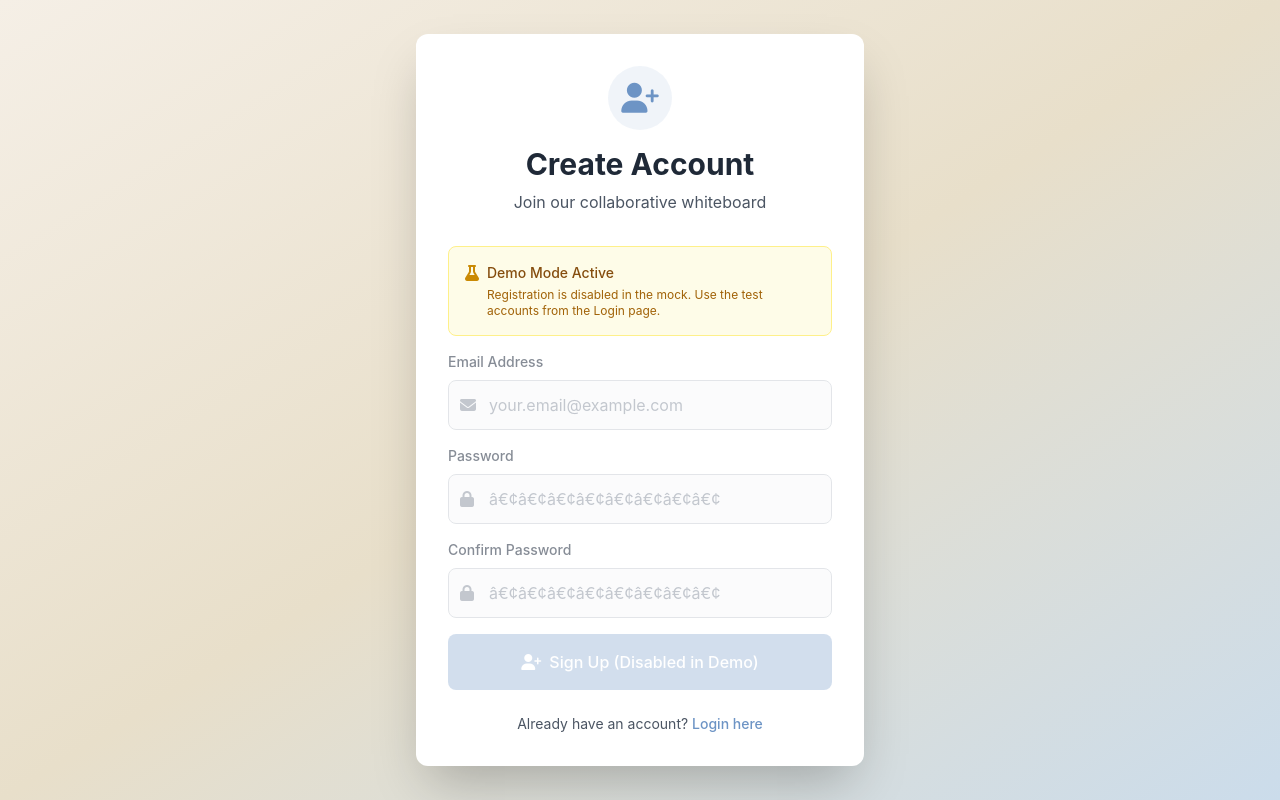
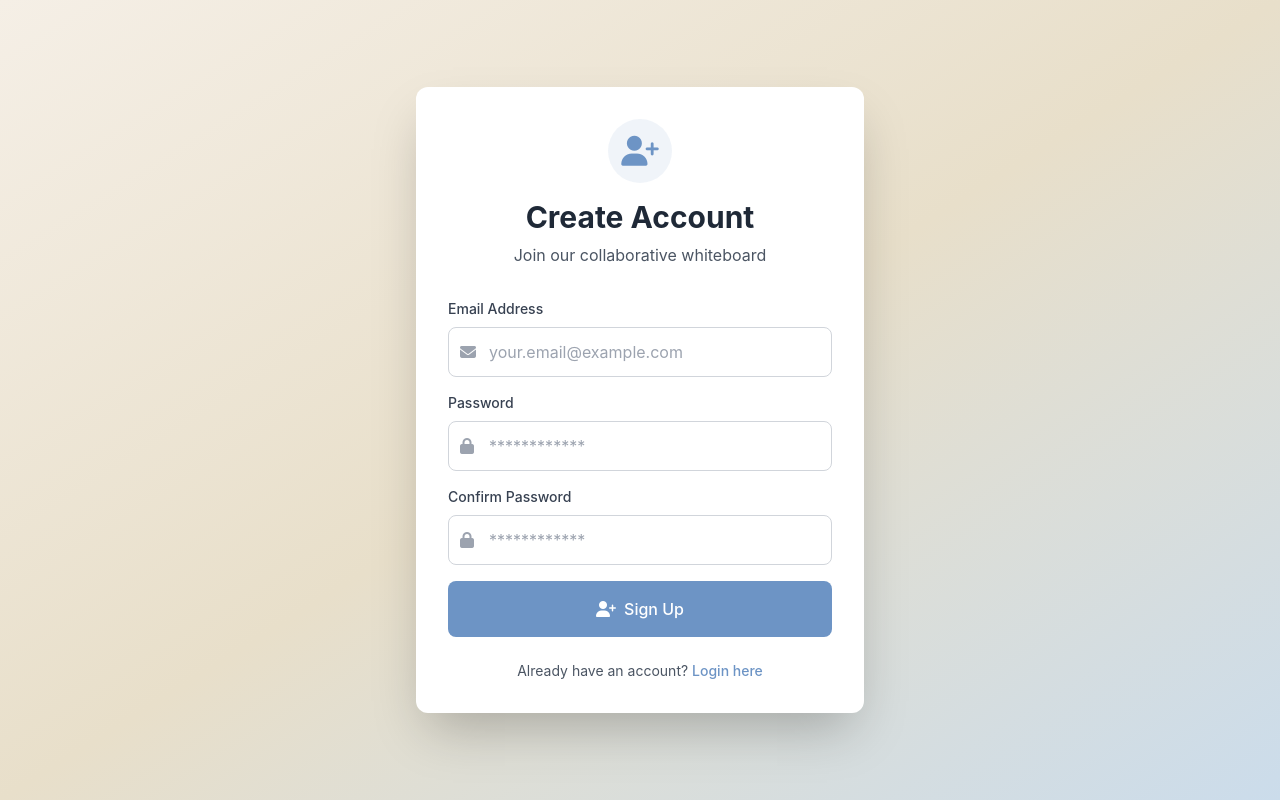
Before and after one commit to BoopTheKraken/449, a React (Create React App) app in the folder frontend/: page /register in a window 1280 px wide. Built offline with nearby package versions, Linux system fonts and the light colour scheme; no server answers.

Commit message:
removed demo restriction from Register

```diff
--- a/frontend/src/pages/Register.jsx
+++ b/frontend/src/pages/Register.jsx
@@ -64,19 +64,6 @@ export default function Register() {
           <p className="text-gray-600 mt-2">Join our collaborative whiteboard</p>
         </div>
 
-        {/* Demo-only notice */}
-        <div className="bg-yellow-50 border border-yellow-200 rounded-lg p-4 mb-4">
-          <div className="flex items-start gap-2">
-            <i className="fa-solid fa-flask text-yellow-600 mt-0.5" aria-hidden="true"></i>
-            <div>
-              <p className="text-yellow-800 font-medium text-sm">Demo Mode Active</p>
-              <p className="text-yellow-700 text-xs mt-1">
-                Registration is disabled in the mock. Use the test accounts from the Login page.
-              </p>
-            </div>
-          </div>
-        </div>
-
         {error && (
           <div
             role="alert"
@@ -87,12 +74,10 @@ export default function Register() {
           </div>
         )}
 
-        {/* Form is disabled in demo; keep structure for future enablement */}
         <form
           onSubmit={handleRegister}
-          className="space-y-4 opacity-60 pointer-events-none"
+          className="space-y-4"
           noValidate
-          aria-disabled="true"
         >
           <div>
             <label htmlFor="email" className="block text-sm font-medium text-gray-700 mb-2">
@@ -107,8 +92,8 @@ export default function Register() {
                 type="email"
                 value={email}
                 onChange={(e) => setEmail(e.target.value)}
-                disabled
-                className="w-full pl-10 pr-4 py-3 border border-gray-300 rounded-lg bg-gray-50"
+                required
+                className="w-full pl-10 pr-4 py-3 border border-gray-300 rounded-lg focus:ring-2 focus:ring-primary focus:border-transparent"
                 placeholder="your.email@example.com"
               />
             </div>
@@ -127,9 +112,9 @@ export default function Register() {
                 type="password"
                 value={password}
                 onChange={(e) => setPassword(e.target.value)}
-                disabled
-                className="w-full pl-10 pr-4 py-3 border border-gray-300 rounded-lg bg-gray-50"
-                placeholder="â€¢â€¢â€¢â€¢â€¢â€¢â€¢â€¢"
+                required
+                className="w-full pl-10 pr-4 py-3 border border-gray-300 rounded-lg focus:ring-2 focus:ring-primary focus:border-transparent"
+                placeholder="************"
               />
             </div>
           </div>
@@ -147,21 +132,21 @@ export default function Register() {
                 type="password"
                 value={confirmPassword}
                 onChange={(e) => setConfirmPassword(e.target.value)}
-                disabled
-                className="w-full pl-10 pr-4 py-3 border border-gray-300 rounded-lg bg-gray-50"
-                placeholder="â€¢â€¢â€¢â€¢â€¢â€¢â€¢â€¢"
+                required
+                className="w-full pl-10 pr-4 py-3 border border-gray-300 rounded-lg focus:ring-2 focus:ring-primary focus:border-transparent"
+                placeholder="************"
               />
             </div>
           </div>
 
           <button
             type="submit"
-            disabled
-            className="btn btn-primary w-full opacity-50 cursor-not-allowed"
+            disabled={loading}
+            className="btn btn-primary w-full"
             aria-busy={loading ? "true" : "false"}
           >
             <i className="fa-solid fa-user-plus mr-2" aria-hidden="true"></i>
-            Sign Up (Disabled in Demo)
+            {loading ? "Creating Account..." : "Sign Up"}
           </button>
         </form>
 
```
